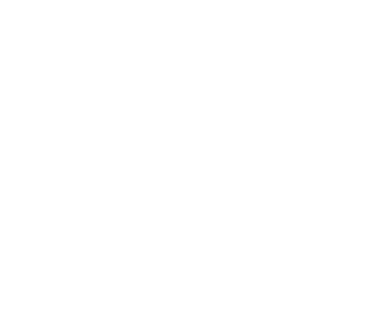
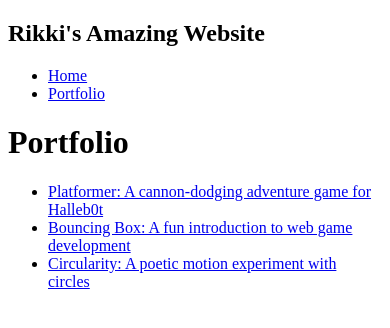
Before and after one commit to rikkilawrence/rikkilawrence.github.io, a plain HTML site: page portfolio.html in a window 390 px wide. Drawn offline with Linux system fonts and the light colour scheme.

Commit message:
add porfolio page to website

```diff
--- a/index.html
+++ b/index.html
@@ -3,6 +3,8 @@
   <head>
     <title>Glitter Force</title>
     <link rel="stylesheet" href="style.css" />
+     <title>Rikki's Amazing Website</title>
+  <link rel="stylesheet" href="style.css" />
   </head>
 
   <body>
--- a/portfolio.html
+++ b/portfolio.html
@@ -0,0 +1,43 @@
+<!DOCTYPE html>
+<html>
+  <head>
+    <title>A Girl's World</title>
+  </head>
+
+  <body>
+    <!-- All content goes here -->
+    <div id="all-contents">
+         <nav>
+ <h1>Rikki's Amazing Website</h1>
+  <ul id="nav-ul">
+    <li class="nav-li">
+      <a href="index.html">Home</a>
+    </li>
+    <li class="nav-li">
+      <a href="portfolio.html">Portfolio</a>
+    </li>
+  </ul>
+  </nav>
+
+  <main>
+    <div class="content">
+    <h1>Portfolio</h1>
+    <ul id="portfolio">
+        <li>
+  <a href="fsd-projects/platformer/">Platformer: A cannon-dodging adventure game for Halleb0t</a>
+</li>
+<li>
+  <a href="fsd-projects/bouncing-box/">Bouncing Box: A fun introduction to web game development</a>
+</li>
+<li>
+  <a href="fsd-projects/circularity/">Circularity: A poetic motion experiment with circles</a>
+</li>
+
+    </ul>
+  </div>
+
+  </main>
+
+    </div>
+  </body>
+</html>
--- a/style.css
+++ b/style.css
@@ -75,3 +75,77 @@ main {
 h2, h3 {
     margin: 0px;
 }
+/* Portfolio styles */
+.content h1 {
+  color: black;
+}
+
+#portfolio {
+  list-style-type: none;
+  padding-left: 0;
+}
+
+#portfolio li {
+  background: #fff;
+  padding: 10px;
+  border-radius: 10px;
+  margin-bottom: 10px;
+}
+
+#portfolio li:hover {
+  background: #eee;
+}
+
+#portfolio a {
+  text-decoration: none;
+  color: #454545;
+}
+/* responsive web design */
+@media screen and (min-width: 120px) and (max-width: 1080px) {
+  main {
+    height: 100ch;
+    zoom: 1.5;
+    display: grid;
+  }
+
+  h1 {
+    font-size: 44px;
+  }
+
+  h2 {
+    font-size: 42px;
+  }
+
+  h3 {
+    font-size: 36px;
+  }
+
+  #all-contents {
+    height: 100ch;
+    margin: none;
+  }
+
+  a {
+    font-size: 42px;
+  }
+
+  .sidebar {
+    margin-right: 0px;
+    justify-content: center;
+    align-items: center;
+  }
+
+  .sidebar-img {
+    width: 100%;
+  }
+
+  p,
+  li {
+    font-size: 24px;
+  }
+
+  .content {
+    align-content: center;
+    justify-content: center;
+  }
+}
```
